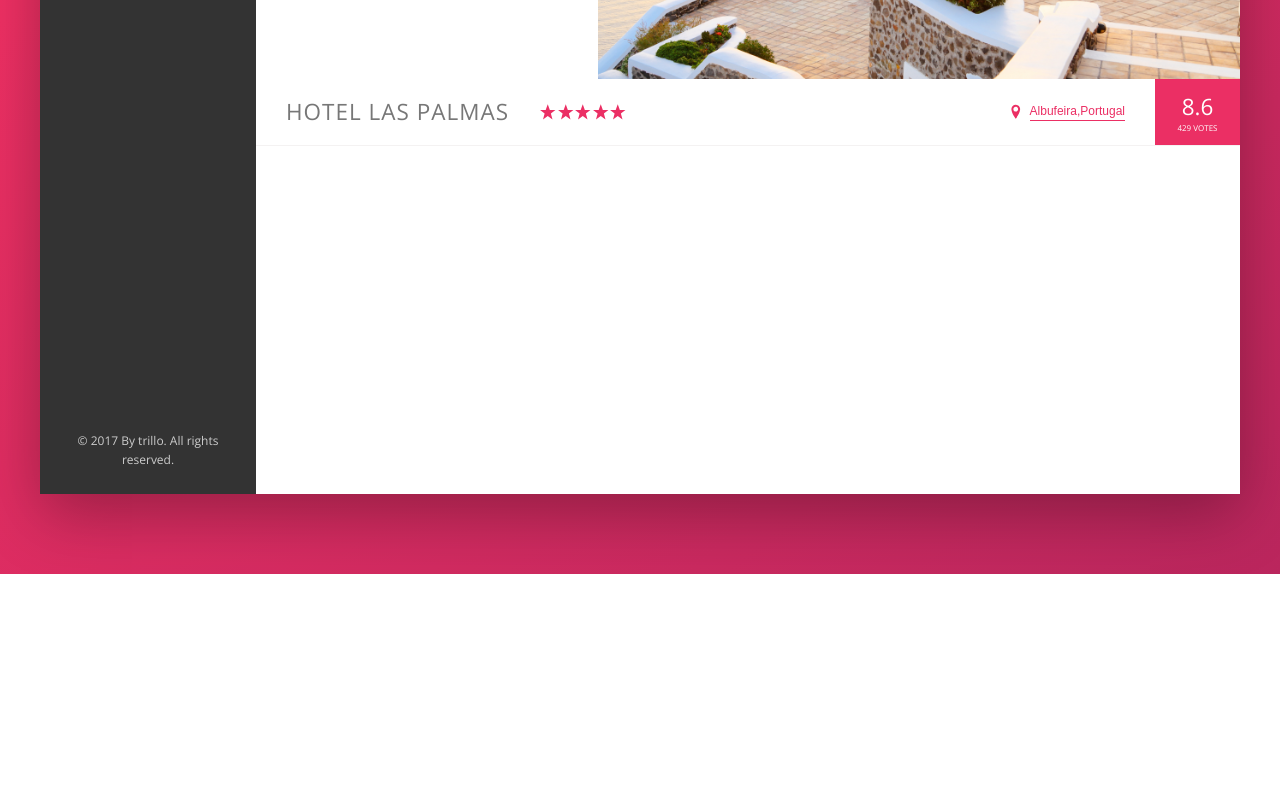
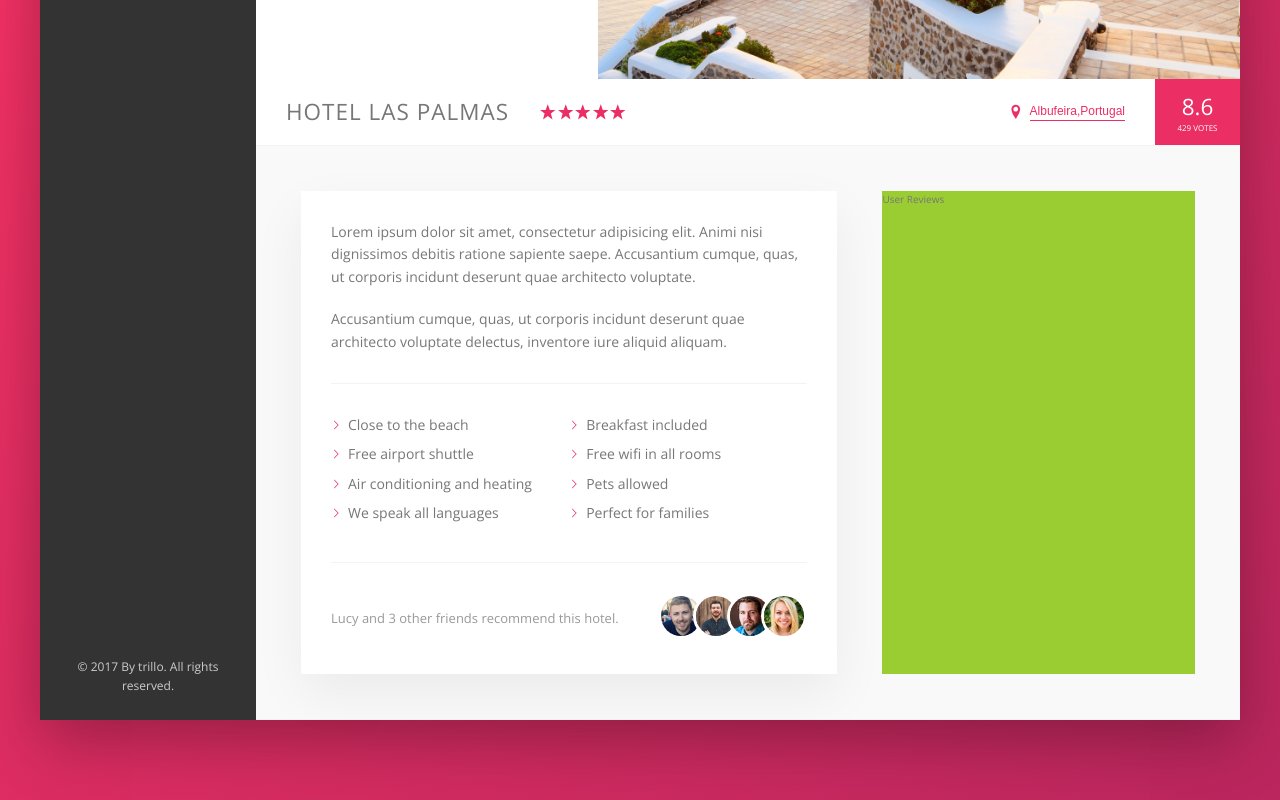
Before and after one commit to miker169/Trillo, a website: page index.html in a window 1280 px wide. Shown: the part 456-1256 px from the top of the page. Before the commit the page ends 1030 px from the top, so only its background shows below. Drawn offline with nearby package versions, Linux system fonts and the light colour scheme.

Commit message:
Added in the and styled the Description section

```diff
--- a/index.html
+++ b/index.html
@@ -132,6 +132,41 @@
                             <div class="overview__rating-count">429 votes</div>
                         </div>
                     </div>
+
+                    <div class="detail">
+                        <div class="description">
+                           <p class="paragraph">
+                               Lorem ipsum dolor sit amet, consectetur adipisicing elit. Animi nisi dignissimos debitis ratione sapiente saepe. Accusantium cumque, quas, ut corporis incidunt deserunt quae architecto voluptate.
+                           </p>
+
+                            <p class="paragraph">Accusantium cumque, quas, ut corporis incidunt deserunt quae architecto voluptate delectus, inventore iure aliquid aliquam.</p>
+                            <ul class="list">
+                                <li class="list__item">Close to the beach</li>
+                                <li class="list__item">Breakfast included</li>
+                                <li class="list__item">Free airport shuttle</li>
+                                <li class="list__item">Free wifi in all rooms</li>
+                                <li class="list__item">Air conditioning and heating</li>
+                                <li class="list__item">Pets allowed</li>
+                                <li class="list__item">We speak all languages</li>
+                                <li class="list__item">Perfect for families</li>
+                            </ul>
+
+                            <div class="recommend">
+                                <p class="recommend__count">
+                                    Lucy and 3 other friends recommend this hotel.
+                                </p>
+                                <div class="recommend__friends">
+                                    <img src="img/user-3.jpg" alt="Friend 1" class="recommend__photo">
+                                    <img src="img/user-4.jpg" alt="Friend 2" class="recommend__photo">
+                                    <img src="img/user-5.jpg" alt="Friend 3" class="recommend__photo">
+                                    <img src="img/user-6.jpg" alt="Friend 4" class="recommend__photo">
+                                </div>
+                            </div>
+                        </div>
+                        <div class="user-reviews">
+                            User Reviews
+                        </div>
+                    </div>
                 </main>
             </div>
         </div>
--- a/sass/_base.scss
+++ b/sass/_base.scss
@@ -24,6 +24,10 @@ Primary dark: #BA265D
   --color-grey-dark-3: #999;
 
   --shadow-dark:  0 2rem 6rem rgba(0,0,0,.3) ;
+
+  --shadow-light: 0 2rem 5rem rgba(0,0,0, .06);
+
+  --line: 1px solid var(--color-grey-light-2);
 }
 
 * {
--- a/sass/_component.scss
+++ b/sass/_component.scss
@@ -206,7 +206,7 @@
 
 .overview {
   display: flex;
-  border-bottom: 1px solid var(--color-grey-light-2);
+  border-bottom: var(--line);
   align-items: center;
 
   &__heading {
@@ -306,3 +306,80 @@
     box-shadow: none;
   }
 }
+
+/////////////////////////////////////////////////
+/// PARAGRAPH
+
+.paragraph:not(:last-of-type){
+  margin-bottom: 2rem;
+}
+
+/////////////////////////////////////////////////
+/// LIST
+
+.list {
+  list-style: none;
+  margin: 3rem 0;
+  padding: 3rem 0;
+  border-bottom: var(--line);
+  border-top: var(--line);
+  display: flex;
+  flex-wrap: wrap;
+
+  &__item {
+    flex: 0 0 50%;
+    margin-bottom: .7rem;
+  }
+
+  &__item::before {
+    content: "";
+    display: inline-block;
+    height: 1rem;
+    width: 1rem;
+    margin-right: .7rem;
+
+    // older browsers
+    //background-image: url("../img/chevron-thin-right.svg");
+    //background-size: cover;
+
+    // Newer browsers masks
+    background-color: var(--color-primary);
+    -webkit-mask-image: url("../img/chevron-thin-right.svg");
+    -webkit-mask-size: cover;
+    mask-image: url("../img/chevron-thin-right.svg");
+    mask-size: cover;
+
+
+  }
+}
+
+/////////////////////////////////////////////////
+/// RECOMMEND
+
+
+.recommend {
+  font-size: 1.3rem;
+  color: var(--color-grey-dark-3);
+  display: flex;
+  align-items: center;
+
+  &__photo {
+    box-sizing: content-box;
+    height: 4rem;
+    width: 4rem;
+    border-radius: 50%;
+    border: 3px solid #fff;
+
+    &:not(:last-child){
+      margin-right: -1.5rem;
+    }
+  }
+
+  &__count {
+    margin-right: auto;
+  }
+
+  &__friends {
+
+  }
+}
--- a/sass/_layout.scss
+++ b/sass/_layout.scss
@@ -11,7 +11,7 @@
   font-size: 14px;
   height: 7rem;
   background-color: #fff;
-  border-bottom: 1px solid var(--color-grey-light-2);
+  border-bottom: var(--line);
 
   display: flex;
   justify-content: space-between;
@@ -34,6 +34,26 @@
 
 .hotel-view {
   flex: 1;
-  height: 80rem;
   background-color: white;
 }
+
+.detail {
+  display: flex;
+  padding: 4.5rem;
+  background-color: var(--color-grey-light-1);
+  border-bottom: var(--line);
+}
+
+.description {
+  background-color: #fff;
+  flex: 0 0 60%;
+  margin-right: 4.5rem;
+  box-shadow: var(--shadow-light);
+  padding: 3rem;
+  font-size: 1.4rem;
+}
+
+.user-reviews {
+  background-color: yellowgreen;
+  flex: 1;
+}
```
Also changed, not shown: css/style.css, img/SVG/aircraft-take-off.svg (deleted), img/SVG/bookmark.svg (deleted), img/SVG/chat.svg (deleted), img/SVG/chevron-thin-right.svg (deleted), img/SVG/home.svg (deleted), img/SVG/key.svg (deleted), img/SVG/location-pin.svg (deleted), img/SVG/magnifying-glass.svg (deleted), img/SVG/map.svg (deleted), img/SVG/star.svg (deleted).
